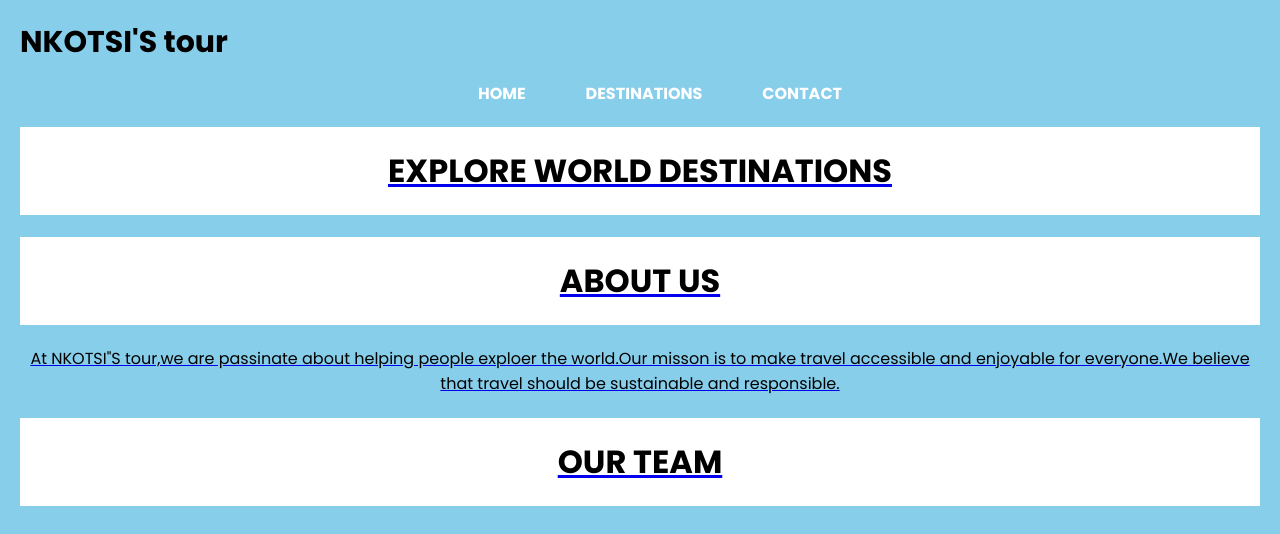
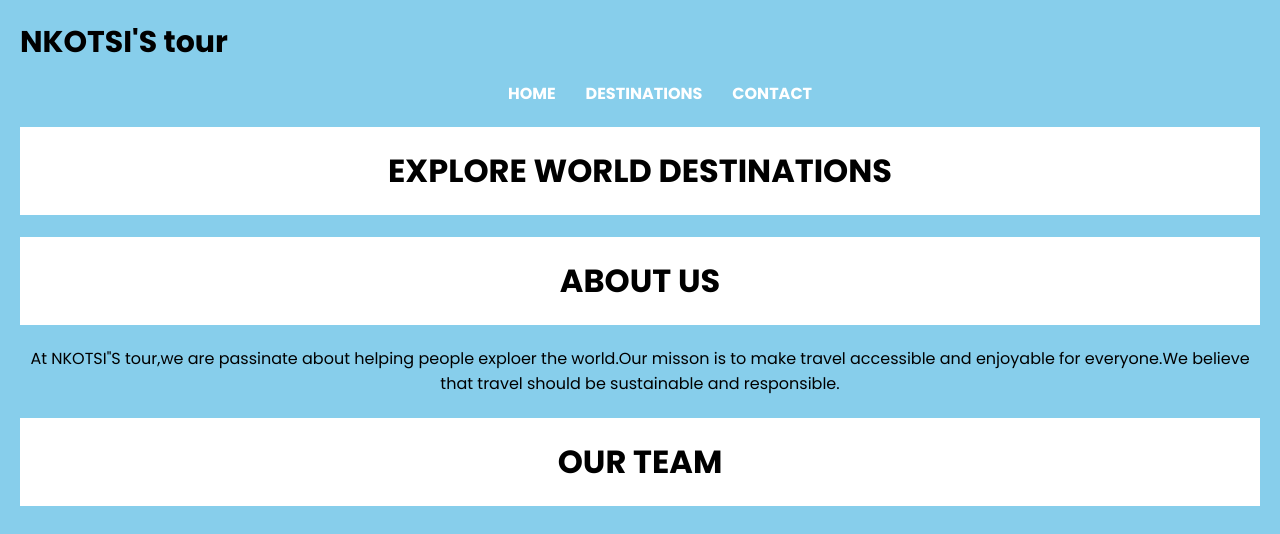
Before and after one commit to Palehonkotsi/destination-travels, a plain HTML site: page about.html in a window 1280 px wide. Shown: the top 534 px of the page. Drawn offline with Linux system fonts and the light colour scheme.

Commit message:
Update about.html

```diff
--- a/about.html
+++ b/about.html
@@ -12,9 +12,9 @@
 		<div class="logo">NKOTSI'S tour</div>
         <nav>
             <ul>
-                <li><a href="index1.html">HOME</li>
-                <li><a href="destination2.html">DESTINATIONS</li>
-                <li><a href="contact.html">CONTACT</li>
+                <li><a href="index.html">HOME</a></li>
+                <li><a href="destination2.html">DESTINATIONS</a></li>
+                <li><a href="contact.html">CONTACT</a></li>
             </ul>
         </nav>
 	</header>
```
